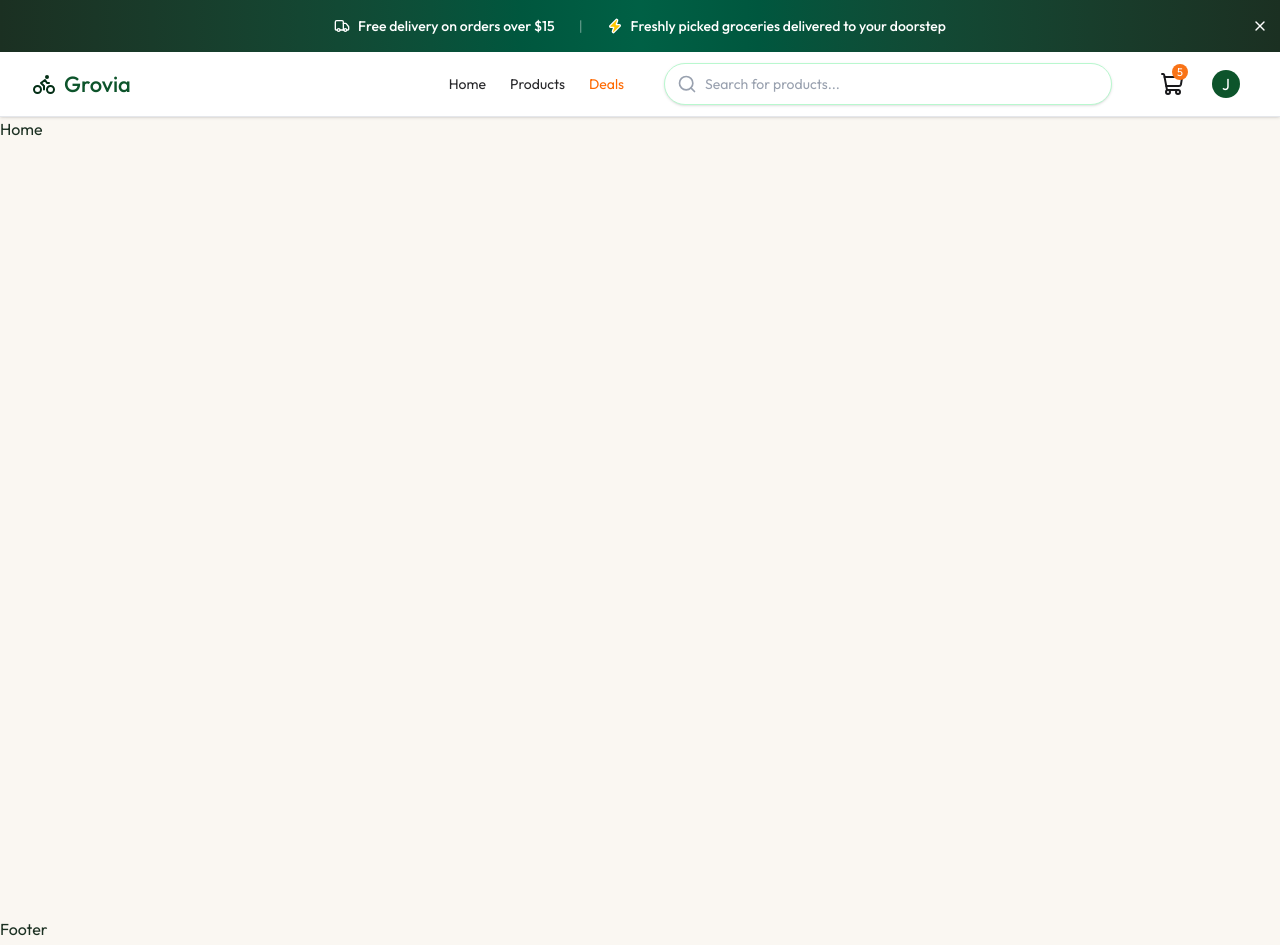
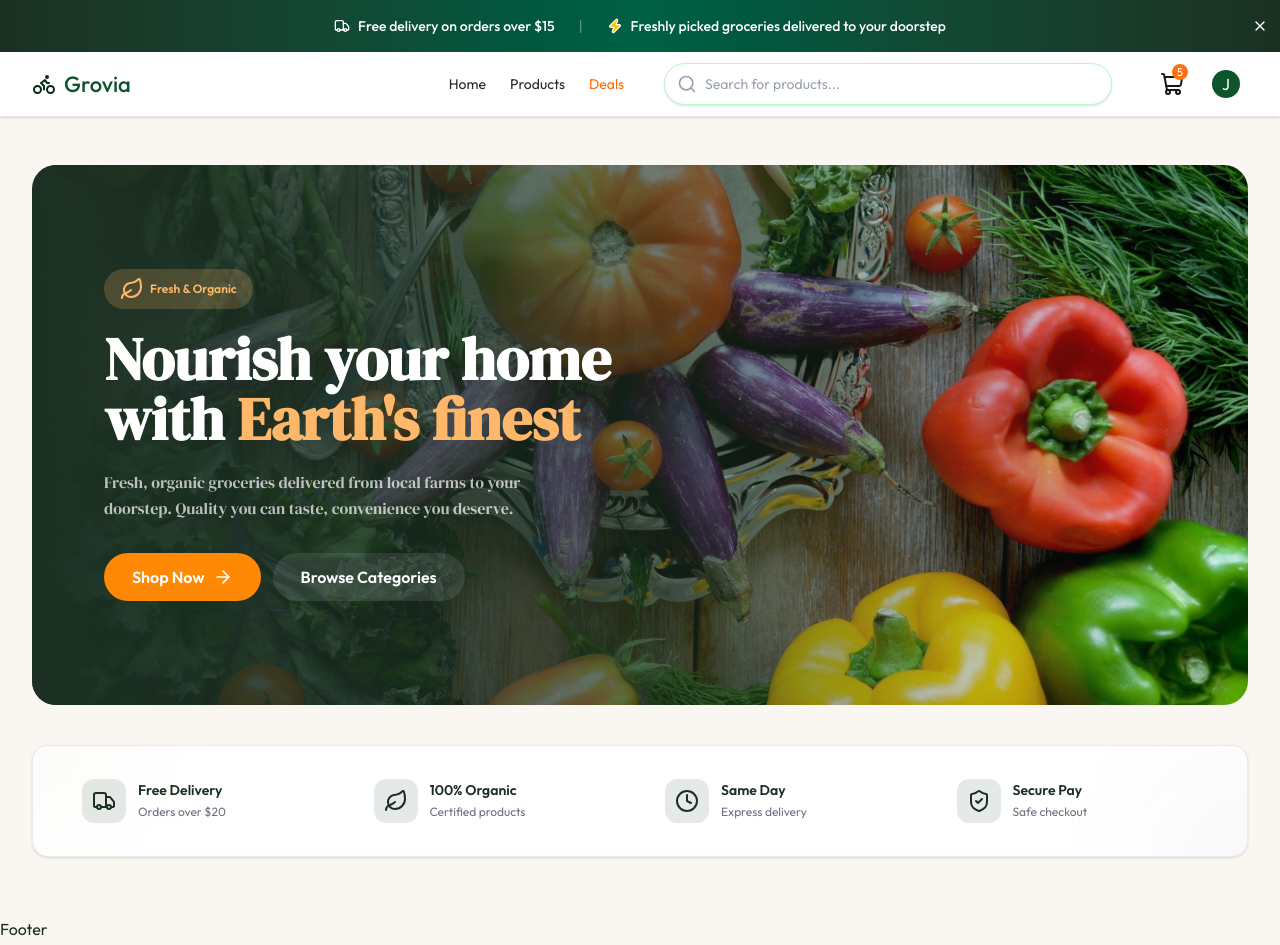
Before and after one commit to SR22kl/Grovia, a React (Vite) app in the folder client/: page / in a window 1280 px wide. Shown: the top 945 px of the page. Built offline with nearby package versions, Linux system fonts and the light colour scheme.

Commit message:
features & hero components added

```diff
--- /dev/null
+++ b/client/src/components/Home/Features.tsx
@@ -0,0 +1,67 @@
+import { heroSectionData } from "../../assets/assets";
+
+const Features = () => {
+  return (
+    <section className="relative overflow-hidden rounded-2xl border border-app-border/80 bg-white py-5 shadow-sm">
+      {/* Subtle background glow */}
+      <div className="pointer-events-none absolute -left-20 -top-20 size-40 rounded-full bg-app-cream/60 blur-3xl" />
+      <div className="pointer-events-none absolute -bottom-20 -right-20 size-40 rounded-full bg-app-green/5 blur-3xl" />
+
+      <div className="relative mx-auto px-4 sm:px-6 lg:px-8">
+        <div className="grid grid-cols-2 gap-3 md:grid-cols-4 md:gap-4">
+          {heroSectionData.hero_features.map((feature, index) => (
+            <div
+              key={index}
+              className="group relative flex items-center gap-3 overflow-hidden rounded-xl border border-transparent px-3 py-3 transition-all duration-300 ease-out hover:-translate-y-1 hover:border-app-border hover:bg-zinc-50 hover:shadow-md sm:px-4"
+              style={{
+                animation: `featureFadeIn 0.5s ease-out ${index * 100}ms both`,
+              }}
+            >
+              {/* Hover shimmer */}
+              <div className="pointer-events-none absolute inset-0 -translate-x-full bg-linear-to-r from-transparent via-app-cream/30 to-transparent transition-transform duration-700 group-hover:translate-x-full" />
+
+              {/* Icon wrapper */}
+              <div className="relative shrink-0">
+                {/* Breathing glow */}
+                <div className="absolute inset-0 rounded-xl bg-app-green/20 opacity-0 blur-md transition-opacity duration-300 group-hover:opacity-100 group-hover:animate-pulse" />
+
+                {/* Icon */}
+                <div className="relative flex size-10 items-center justify-center rounded-xl  text-app-green transition-all bg-green-950/10 duration-300 group-hover:scale-105 group-hover:bg-green-950/20 sm:size-11 cursor-pointer">
+                  <feature.icon className="size-5 transition-transform duration-500 group-hover:scale-110 sm:size-6" />
+                </div>
+              </div>
+
+              {/* Content */}
+              <div className="relative min-w-0">
+                <p className="truncate text-sm font-semibold text-app-green">
+                  {feature?.title}
+                </p>
+
+                <p className="mt-0.5 text-[11px] leading-relaxed text-app-text-light sm:text-xs">
+                  {feature?.desc}
+                </p>
+              </div>
+            </div>
+          ))}
+        </div>
+      </div>
+
+      {/* Entrance animation */}
+      <style>{`
+        @keyframes featureFadeIn {
+          from {
+            opacity: 0;
+            transform: translateY(12px);
+          }
+
+          to {
+            opacity: 1;
+            transform: translateY(0);
+          }
+        }
+      `}</style>
+    </section>
+  );
+};
+
+export default Features;
--- /dev/null
+++ b/client/src/components/Home/Hero.tsx
@@ -0,0 +1,50 @@
+import { ArrowRightIcon, LeafIcon } from "lucide-react";
+import { heroSectionData } from "../../assets/assets";
+import { Link } from "react-router-dom";
+const Hero = () => {
+  return (
+    <>
+      <section className=" relative overflow-hidden min-h-135 mb-10 rounded-3xl flex items-center">
+        <img
+          src={heroSectionData?.hero_image}
+          alt="hero"
+          className="absolute inset-0 object-cover w-full h-full"
+        />
+        {/* overlay */}
+        <div className="absolute inset-0 bg-linear-to-r from-app-green via-app-green/65 to-transparent " />
+
+        <div className="relative max-w-7xl mx-auto px-4 sm:px-6 lg:px-8 py-20 w-full">
+          <div className="max-w-xl xl:pl-10">
+            <span className="inline-flex items-center gap-1.5 px-4 py-2 text-xs font-semibold text-orange-300 bg-orange-300/20 rounded-full mb-5">
+              <LeafIcon className="size-6" /> Fresh & Organic
+            </span>
+            <h1 className="font-serif text-4xl sm:text-5xl lg:text-6xl font-bold text-white mb-5">
+              Nourish your home with{" "}
+              <span className="text-orange-300">Earth's finest</span>
+            </h1>
+            <p className="text-white/70 text-base leading-relaxed font-serif max-w-md mb-8">
+              {heroSectionData?.description}
+            </p>
+            <div className="flex flex-wrap gap-3">
+              <Link
+                to={"/products"}
+                className="group px-7 py-3 bg-orange-400 text-white font-semibold rounded-full hover:bg-orange-500 transition-all flex-center gap-2 active:scale-[0.98]"
+              >
+                Shop Now
+                <ArrowRightIcon className="size-5 transition-all group-hover:translate-x-1.5 duration-300 ease-in-out " />
+              </Link>
+              <Link
+                to={"/products"}
+                className="px-7 py-3 bg-white/10 text-white font-semibold rounded-full hover:bg-white/20 transition-all flex-center gap-2 active:scale-[0.98]"
+              >
+                Browse Categories
+              </Link>
+            </div>
+          </div>
+        </div>
+      </section>
+    </>
+  );
+};
+
+export default Hero;
--- a/client/src/pages/Home.tsx
+++ b/client/src/pages/Home.tsx
@@ -1,7 +1,13 @@
+import Features from "../components/Home/Features";
+import Hero from "../components/Home/Hero";
+
 const Home = () => {
   return (
     <>
-      <div>Home</div>
+      <div className="min-h-screen max-w-7xl mx-auto px-4 sm:px-6 lg:px-8 py-12">
+        <Hero />
+        <Features />
+      </div>
     </>
   );
 };
```
